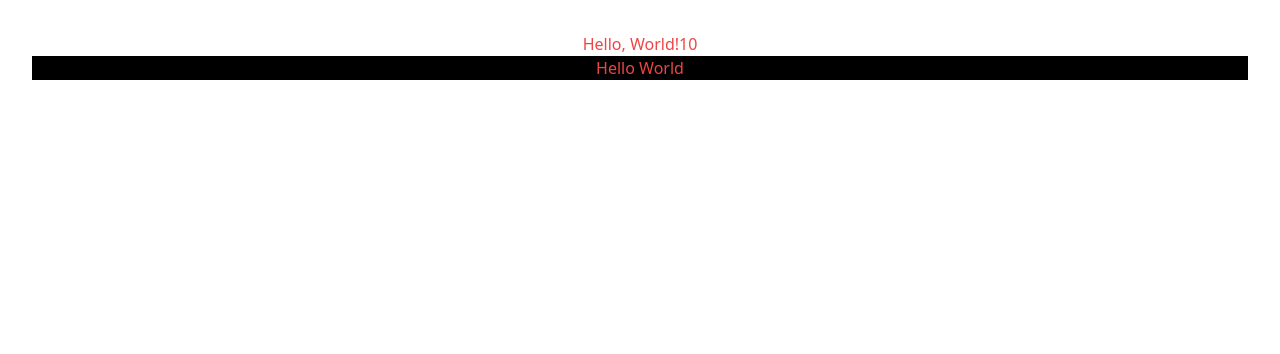
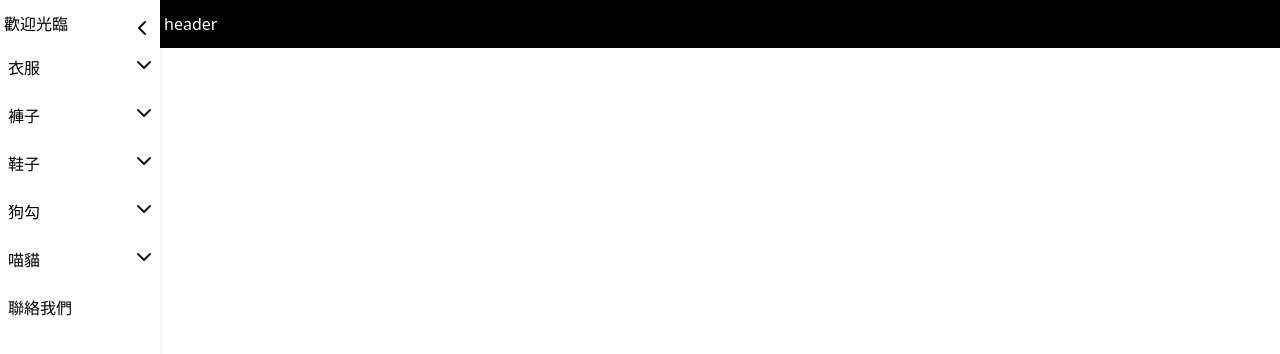
Before and after one commit to a91123/react_vite, a React (Vite) app: page / in a window 1280 px wide. Shown: the top 354 px of the page. Built offline with nearby package versions, Linux system fonts and the light colour scheme.

Commit message:
feat :sideBar 基礎建構

```diff
--- a/index.html
+++ b/index.html
@@ -9,5 +9,9 @@
   <body>
     <div id="root"></div>
     <script type="module" src="/src/main.tsx"></script>
+    <script
+      src="https://kit.fontawesome.com/6570a52ee7.js"
+      crossorigin="anonymous"
+    ></script>
   </body>
 </html>
--- a/src/App.tsx
+++ b/src/App.tsx
@@ -1,15 +1,14 @@
 import { useState } from 'react'
 import reactLogo from './assets/react.svg'
-import './App.css'
-import Text from '@/Pages/Text'
+import Layout from './components/Layout'
 function App() {
   const [count, setCount] = useState(0)
 
   return (
-    <h1 className="text-red-500">
-      Hello, World!{count + 10}
-      <Text></Text>
-    </h1>
+    <>
+      <Layout />
+    </>
+
   )
 }
 
--- a/src/Pages/Text.tsx
+++ /dev/null
@@ -1,6 +0,0 @@
-function Text() {
-    return <>
-        <h1 className="bg-black">Hello World</h1>
-    </>
-}
-export default Text
--- /dev/null
+++ b/src/components/Layout/Header.tsx
@@ -0,0 +1,6 @@
+function Header() {
+    return <>
+        <div className="w-full p-1 h-12 flex-1 bg-black text-white flex items-center">header</div>
+    </>
+}
+export default Header
--- /dev/null
+++ b/src/components/Layout/MenuItem.tsx
@@ -0,0 +1,27 @@
+
+
+import React, { useState } from 'react'
+import { Menu } from '@/lib/menus'
+interface Props {
+    menu: Menu
+}
+function MenuItem(props: Props) {
+    const { menu } = props
+    const [open, setOpen] = useState(false)
+    const toggleOpen = () => {
+        open ? setOpen(false) : setOpen(true)
+    }
+    return <>
+        <div onClick={toggleOpen} className='h-12 p-2 flex justify-between  hover:bg-slate-500 bg-white'>
+            <span>{props.menu.label}</span>
+            {menu.subs && <i className="fa-solid fa-chevron-down"></i>}
+        </div>
+        {menu.subs && menu.subs.map((sub, index) =>
+            <ul className={`ml-4 overflow-hidden ${!open && 'max-h-0'}`}>
+                <MenuItem key={index} menu={sub}></MenuItem>
+            </ul>
+
+        )}
+    </>
+}
+export default MenuItem
--- /dev/null
+++ b/src/components/Layout/SideBar.tsx
@@ -0,0 +1,25 @@
+import { useState } from 'react'
+import MenuItem from '@/components/Layout/MenuItem'
+import { menus } from '@/lib/menus'
+function SideBar() {
+    const [open, setOpen] = useState(true)
+    const openHandler = () => {
+        open ? setOpen(false) : setOpen(true)
+    }
+    return (
+        <>
+            <div className={`h-full shadow-md ${open ? 'w-40' : 'w-[30px]'} cursor-pointer`}>
+                <div className="flex justify-between h-12 items-center p-1">
+                    <span className={`${!open && 'hidden'}`}>歡迎光臨</span>
+                    <i onClick={openHandler} className={`fa-solid fa-chevron-${open ? 'left' : 'right'}  mr-2 mt-2`}>
+                    </i>
+                </div>
+
+                <ul className={`overflow-hidden ${open ? 'w-full' : 'w-0'}`}>
+                    {menus.map(menu => <MenuItem menu={menu} />)}
+                </ul>
+            </div>
+        </>
+    )
+}
+export default SideBar
--- /dev/null
+++ b/src/components/Layout/index.tsx
@@ -0,0 +1,14 @@
+import Header from '@/components/Layout/Header'
+import SideBar from '@/components/Layout/SideBar'
+function Layout() {
+    return <>
+        <div className='flex h-full'>
+            < SideBar />
+            <div className='flex-1'>
+                < Header />
+              {/* TODO ROUTER */}
+            </div>
+        </div>
+    </>
+}
+export default Layout
--- a/src/index.css
+++ b/src/index.css
@@ -1,3 +1,6 @@
 @tailwind base;
 @tailwind components;
 @tailwind utilities;
+html,body,#root{
+    @apply h-full
+}
--- /dev/null
+++ b/src/lib/menus.ts
@@ -0,0 +1,51 @@
+export interface Menu {
+  label: string
+  path?: string
+  subs?: Menu[]
+}
+export const menus: Menu[] = [
+  {
+    label: '衣服',
+    path: 'xxx',
+    subs: [
+      { label: '衝鋒衣', path: 'xx' },
+      { label: '牛仔外套', path: 'xx' },
+    ],
+  },
+  {
+    label: '褲子',
+    path: 'xxx',
+    subs: [
+      { label: '牛仔褲', path: 'xx' },
+      { label: '休閒褲', path: 'xx' },
+    ],
+  },
+  {
+    label: '鞋子',
+    path: 'xxx',
+    subs: [
+      { label: '帆布鞋', path: 'xx' },
+      { label: '運動鞋', path: 'xx' },
+    ],
+  },
+  {
+    label: '狗勾',
+    path: 'xxx',
+    subs: [
+      { label: '科基', path: 'xx' },
+      { label: '法鬥', path: 'xx' },
+    ],
+  },
+  {
+    label: '喵貓',
+    path: 'xxx',
+    subs: [
+      { label: '暹羅貓', path: 'xx' },
+      { label: '波斯貓', path: 'xx' },
+    ],
+  },
+  {
+    label: '聯絡我們',
+    path: 'xxxx',
+  },
+]
```
Also changed, not shown: 1 other file (tests, documents, lock files or other folders).
